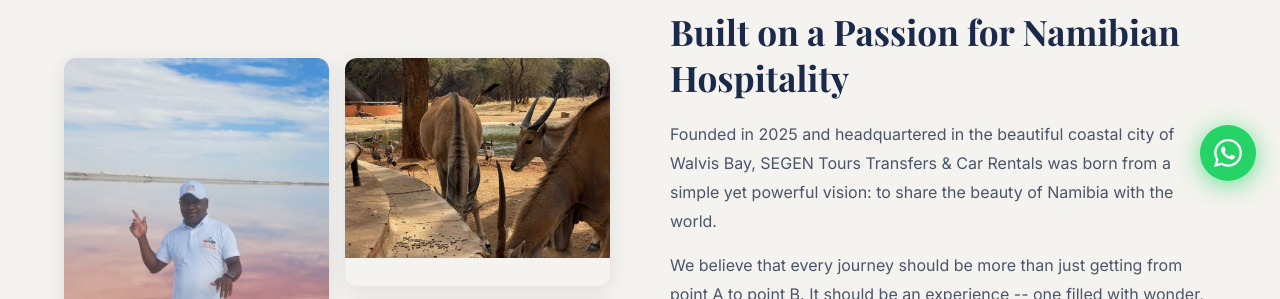
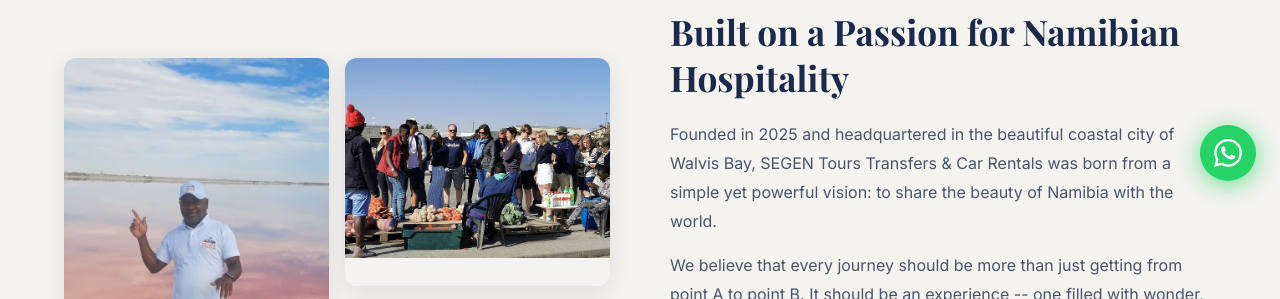
Before and after one commit to anirudhatalmale6-alt/segen-tours, a plain HTML site: page about.html in a window 1280 px wide. Shown: the part 529-828 px from the top of the page. Drawn offline with nearby package versions, Linux system fonts and the light colour scheme; grey boxes are pictures that could not be loaded; a web font is replaced by a local one.

Commit message:
Replace animals photo on About page with tour group market photo

```diff
--- a/about.html
+++ b/about.html
@@ -105,7 +105,7 @@
               <img src="images/gallery/pink-lake-owner.jpg" alt="SEGEN Tours guide at the Pink Lake, Walvis Bay" loading="lazy" style="height: 100%;">
             </div>
             <div>
-              <img src="images/gallery/wild-eland-waterhole.jpg" alt="Eland antelope at a waterhole during a SEGEN Tours safari" loading="lazy" style="height: 200px;">
+              <img src="images/about-tour-group.jpg" alt="SEGEN Tours group visiting a local market" loading="lazy" style="height: 200px;">
             </div>
             <div>
               <img src="images/gallery/coast-seals-rocks.jpg" alt="Cape fur seals on the Namibian coast" loading="lazy" style="height: 200px;">
```
Also changed, not shown: images/about-tour-group.jpg (added).
